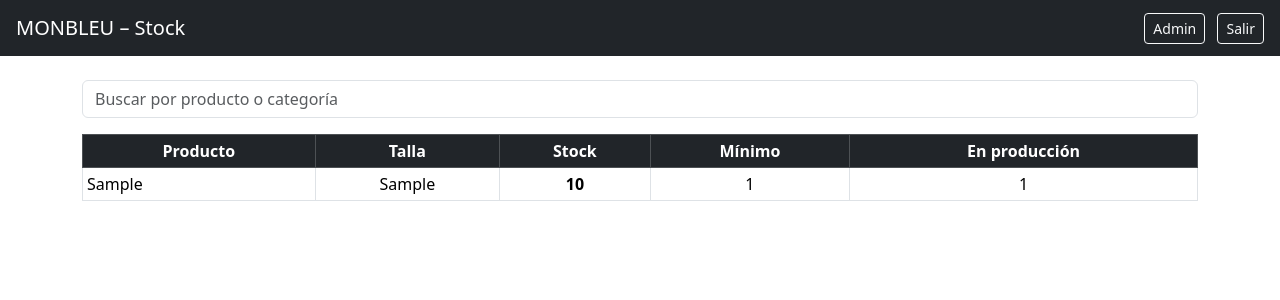
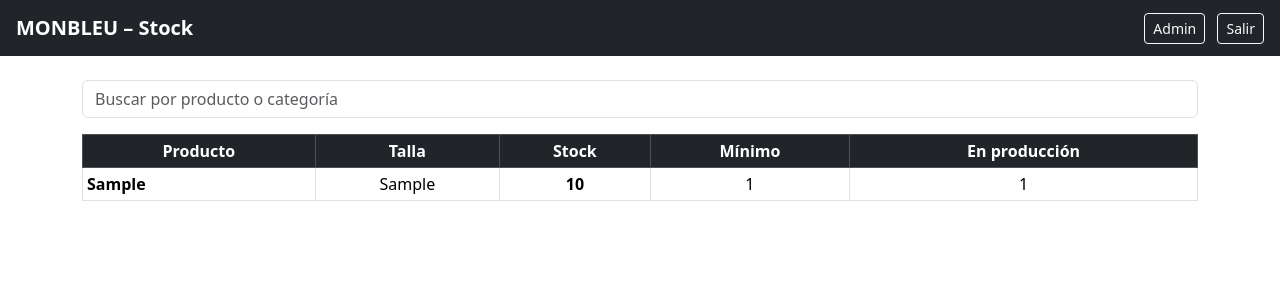
Before and after one commit to AnglAjc/STOCKMONBLEU, a Flask app: page / in a window 1280 px wide. Shown: the top 300 px of the page. Run offline with Flask 3, Linux system fonts and the light colour scheme; the visitor is signed in with stand-in values (Sample User, id 1); tables that the repository leaves empty hold one stand-in row (values such as "Sample post").

Commit message:
Update stock.html

```diff
--- a/templates/stock.html
+++ b/templates/stock.html
@@ -3,13 +3,17 @@
 <head>
     <meta charset="UTF-8">
     <title>Stock</title>
+
+    <!-- Bootstrap -->
     <link href="https://cdn.jsdelivr.net/npm/bootstrap@5.3.2/dist/css/bootstrap.min.css" rel="stylesheet">
+
+    <!-- CSS propio -->
     <link rel="stylesheet" href="{{ url_for('static', filename='css/style.css') }}">
 </head>
 <body>
 
 <nav class="navbar navbar-dark bg-dark px-3">
-    <span class="navbar-brand">MONBLEU – Stock</span>
+    <span class="navbar-brand fw-bold">MONBLEU – Stock</span>
     <div>
         {% if session['rol'] == 'admin' %}
             <a href="/admin" class="btn btn-outline-light btn-sm me-2">Admin</a>
@@ -26,11 +30,17 @@
 
 <div class="container mt-4">
 
+    <!-- BUSCADOR -->
     <form method="get" class="mb-3">
-    <input type="text" name="q" value="{{ q }}" class="form-control"
+        <input
+            type="text"
+            name="q"
+            value="{{ q or '' }}"
+            class="form-control"
             placeholder="Buscar por producto o categoría">
     </form>
 
+    <!-- TABLA STOCK -->
     <table class="table table-bordered table-sm align-middle">
         <thead class="table-dark text-center">
             <tr>
@@ -44,7 +54,7 @@
         <tbody>
             {% for i in data %}
             <tr class="{{ color_stock(i.stock, i.minimos, i.en_produccion) }} text-center">
-    <td class="text-start">{{ i.producto }}</td>
+                <td class="text-start fw-semibold">{{ i.producto }}</td>
                 <td>{{ i.talla }}</td>
                 <td class="fw-bold">{{ i.stock }}</td>
                 <td>{{ i.minimos }}</td>
@@ -55,5 +65,6 @@
     </table>
 
 </div>
+
 </body>
 </html>
```
Lines whose indentation alone changed are shown as unchanged.
